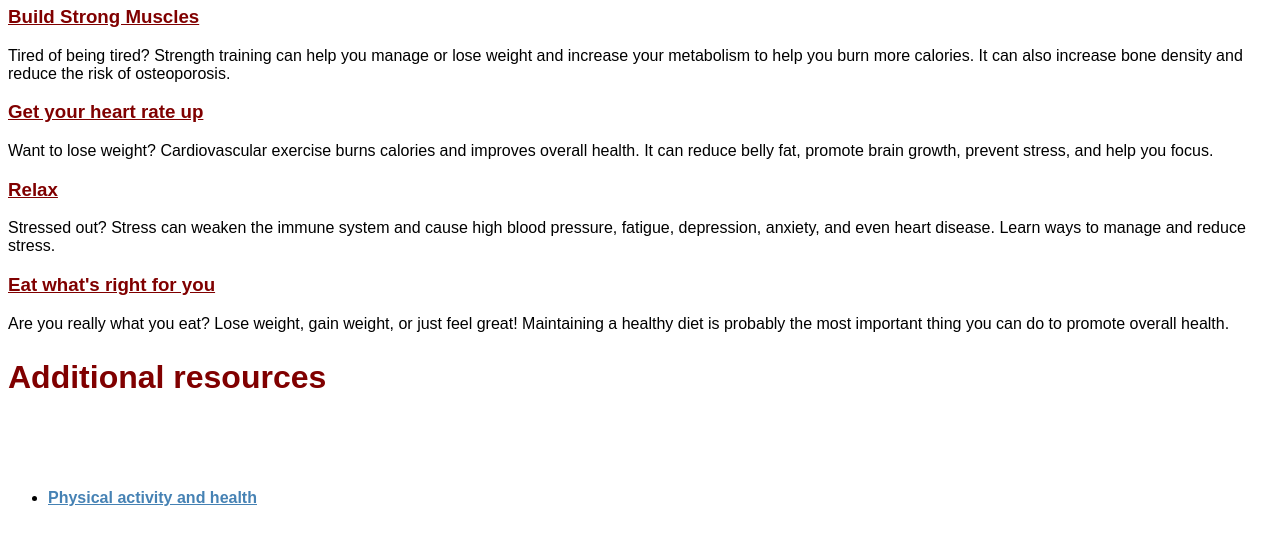
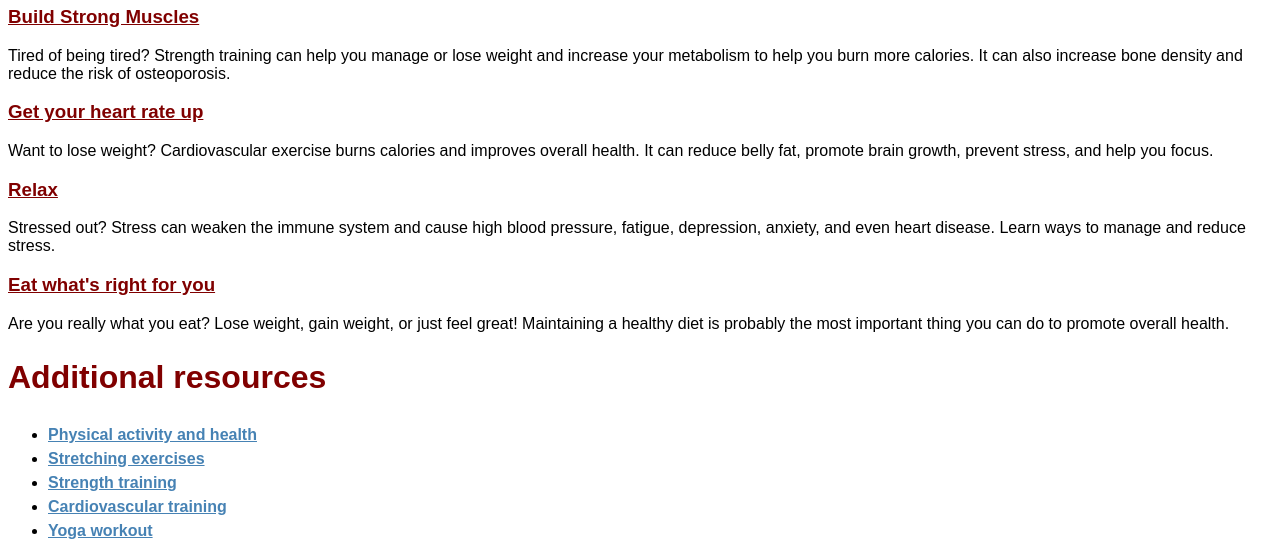
Before and after one commit to Ennio315/shape_up_exercises, a plain HTML site: page index.html in a window 1280 px wide. Shown: the part 394-950 px from the top of the page. Drawn offline with Linux system fonts and the light colour scheme.

Commit message:
Update main.css

```diff
--- a/styles/main.css
+++ b/styles/main.css
@@ -23,7 +23,7 @@ section a:hover, section a:focus { color: steelblue }
 
 aside h1 { color: maroon; }
 
-aside ul { line-height: 150px; }
+aside ul { line-height: 1.5; }
 
 aside a { color: steelblue; }
 
```
